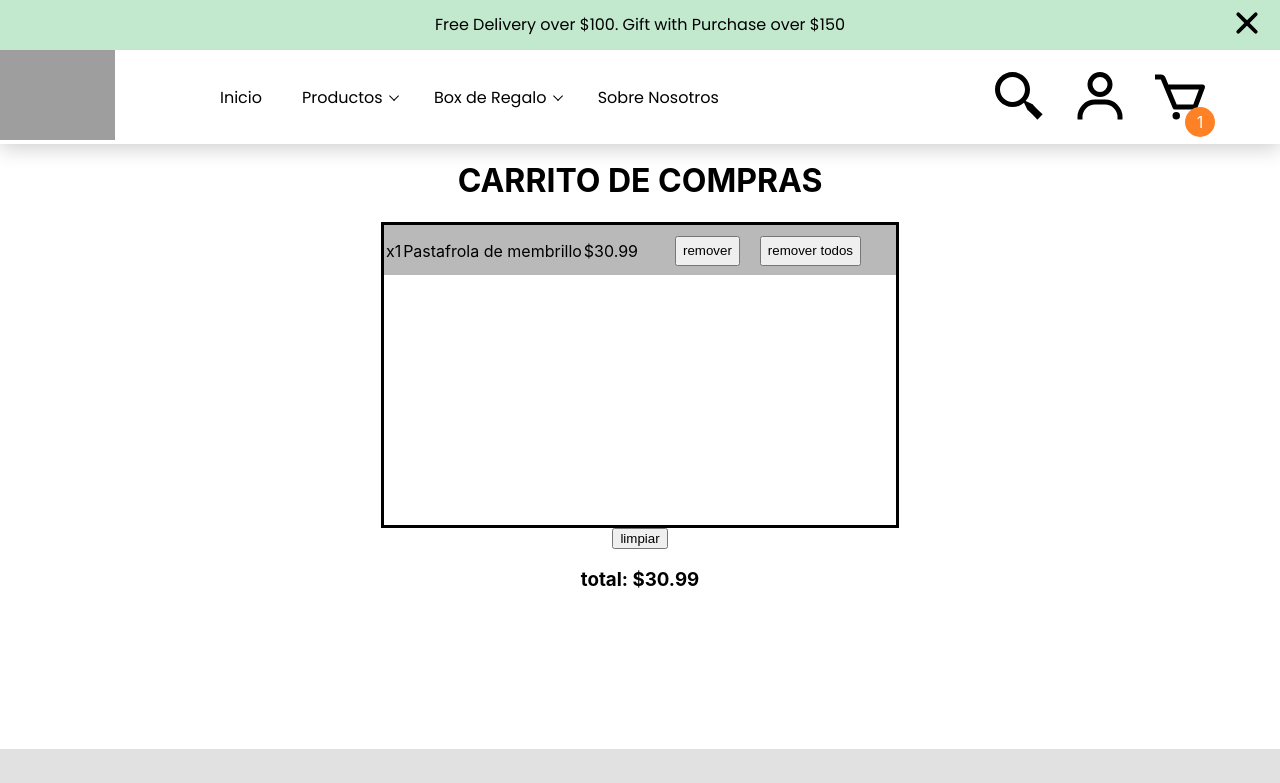
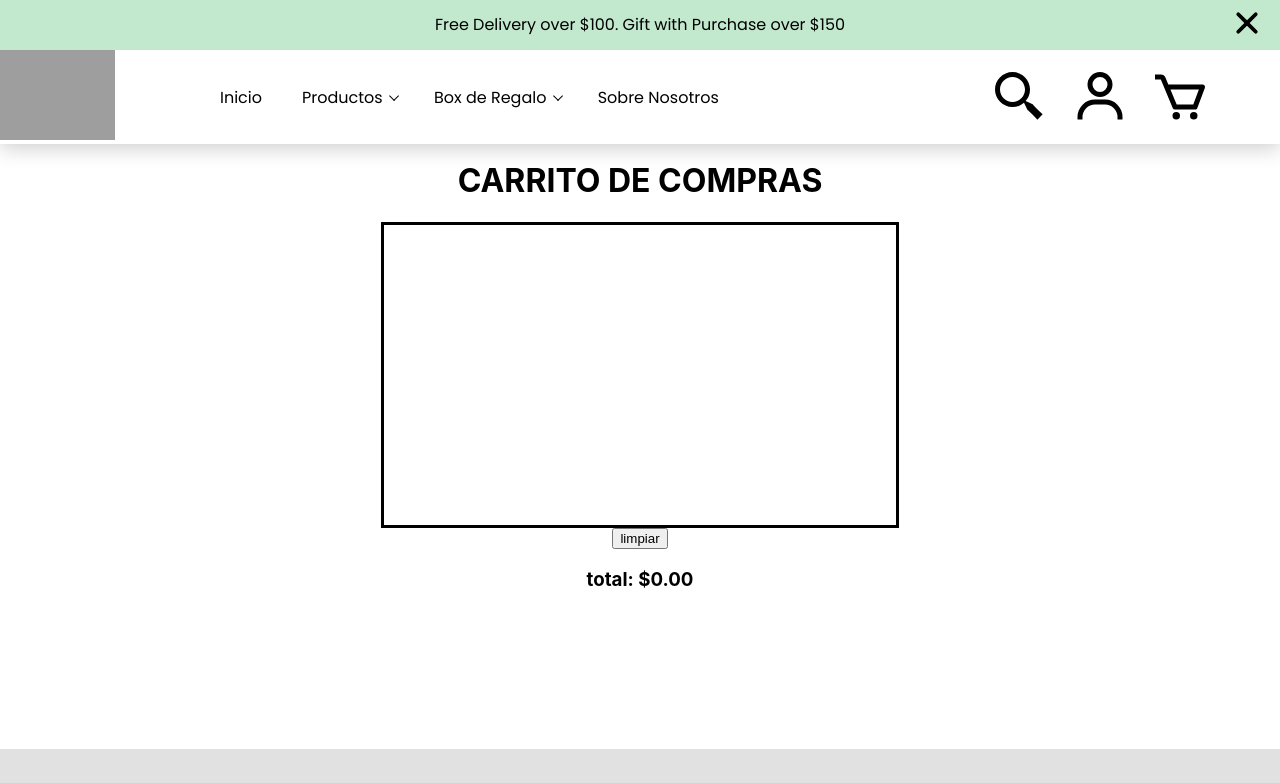
Before and after one commit to SzucsJuan21/proyectogrupal, a React (Create React App) app: page /carrito in a window 1280 px wide. Shown: the top 783 px of the page. Built offline with nearby package versions, Linux system fonts and the light colour scheme; data requests are answered from the project's data file; grey boxes are pictures that could not be loaded; a web font is replaced by a local one.

Commit message:
Arreglo al icono del carro

```diff
--- a/src/Assets/db.json
+++ b/src/Assets/db.json
@@ -30,13 +30,5 @@
     }
   ],
   "cart": [
-    {
-      "id": 3,
-      "img": "https://raw.githubusercontent.com/SzucsJuan21/proyectogrupal/main/src/Assets/img/pastafrola.jpg",
-      "title": "Pastafrola de membrillo",
-      "price": 30.99,
-      "category": "panaderia",
-      "count": 1
-    }
   ]
 }
--- a/src/Componentes/Header/HeaderIconos.js
+++ b/src/Componentes/Header/HeaderIconos.js
@@ -39,12 +39,16 @@ const HeaderIconos = ({ data }) => {
             onMouseEnter={() => setIsHover3(true)}
             onMouseLeave={() => setIsHover3(false)}
           />
+          {count > 0 && (
+            <div
+              style={s.test}
+              onMouseEnter={() => setIsHover3(true)}
+              onMouseLeave={() => setIsHover3(false)}
+            >
+              <span style={{ lineHeight: "2px", color: "white" }}>{count}</span>
+            </div>
+          )}
         </Link>
-        {count > 0 && (
-          <div style={s.test}>
-            <span style={{ lineHeight: "2px", color: "white" }}>{count}</span>
-          </div>
-        )}
       </li>
     </div>
   );
```
